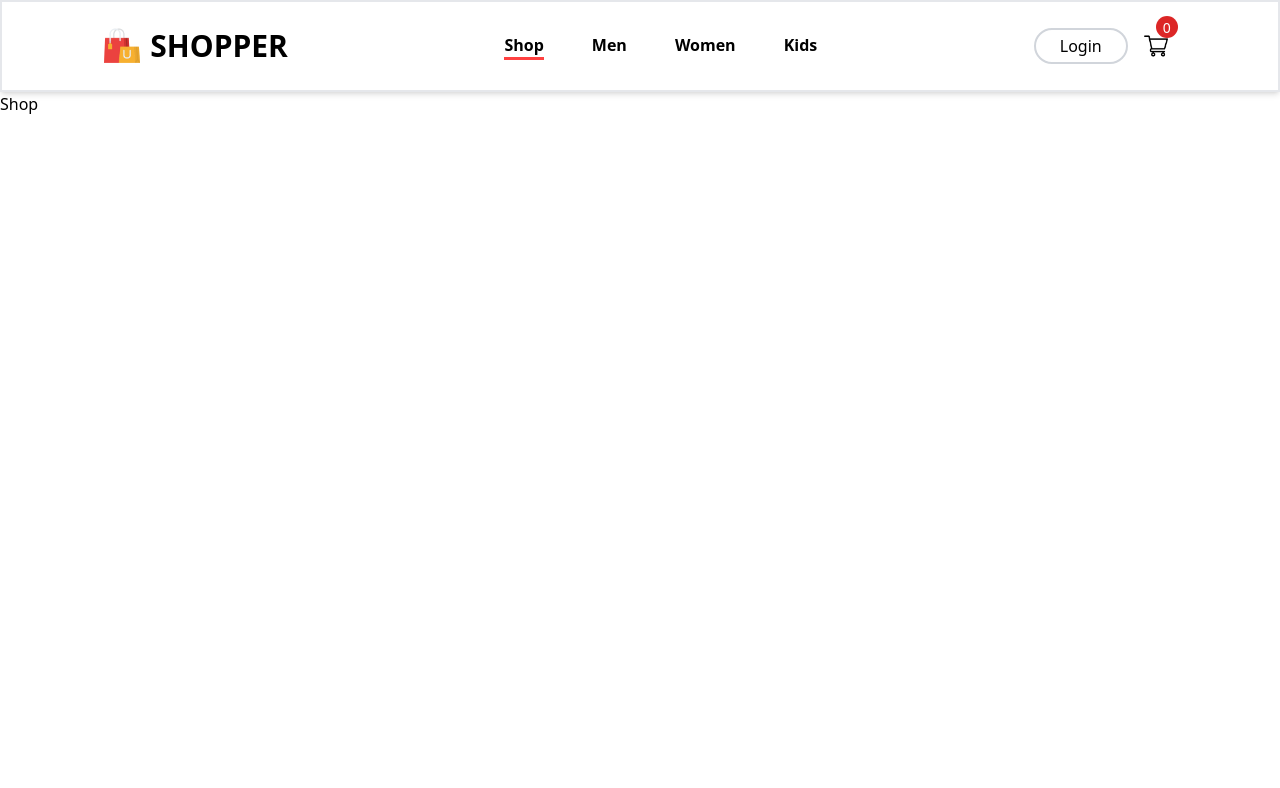
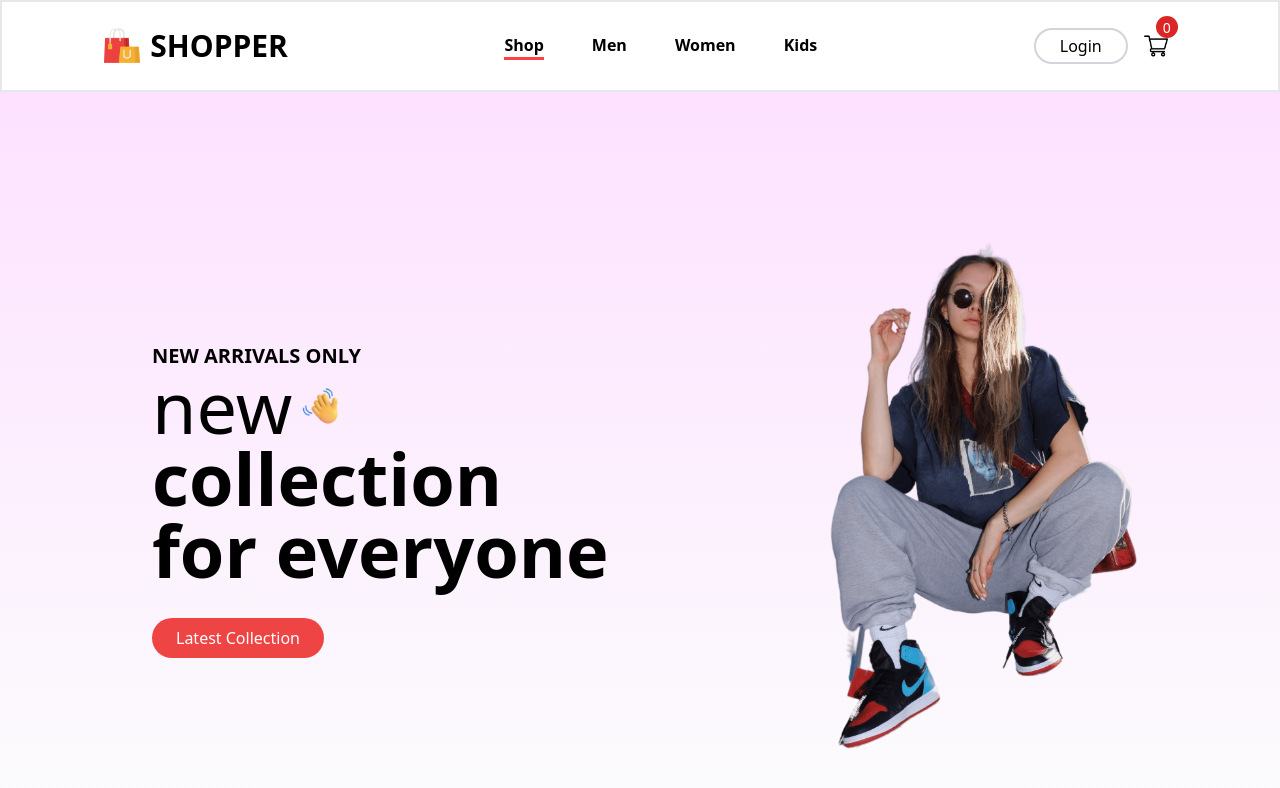
Before and after one commit to chowankumar/Ecommerce-Store-MERN, a React (Create React App) app in the folder frontend/: page / in a window 1280 px wide. Shown: the top 788 px of the page. Built offline with nearby package versions, Linux system fonts and the light colour scheme.

Commit message:
hero section complete

```diff
--- /dev/null
+++ b/frontend/src/Components/Hero/Hero.jsx
@@ -0,0 +1,30 @@
+import React from 'react'
+import arrow_icon from "../Assets/arrow.png";
+import hand_icon from "../Assets/hand_icon.png"
+import hero_image from "../Assets/hero_image.png"
+const Hero = () => {
+  return (
+  <div className='flex flex-col h-screen bg-gradient-to-b from-[#fde1ff] to-[#e1ffea22] lg:flex-row'>
+
+      <div id='hero-left' className='flex flex-col items-center justify-center text-center  p-10 lg:w-[50%] lg:items-start lg:ml-28' >
+
+           <p className='font-semibold text-xl hidden md:block mt-4'>NEW ARRIVALS ONLY</p>
+           <p className='flex gap-2 items-center text-6xl  font-medium justify-center lg:text-7xl'>new <img src={hand_icon} alt="" className='w-10' /></p>
+           <p className='text-6xl font-semibold lg:text-7xl'>collection</p>
+           <p className='text-6xl font-semibold lg:text-7xl'>for everyone</p>
+           <button className='bg-red-500 rounded-full text-white px-6 py-2 mt-8' >Latest Collection</button>
+
+      </div>
+
+
+      <div id='hero-right' className='flex items-center justify-center lg:w-[50%]'>
+
+        <img src={hero_image} alt="" className='w-[400px]' />
+
+      </div>
+
+    </div>
+  )
+}
+
+export default Hero
--- a/frontend/src/Pages/Shop.jsx
+++ b/frontend/src/Pages/Shop.jsx
@@ -1,8 +1,11 @@
 import React from 'react'
+import Hero from '../Components/Hero/Hero'
 
 const Shop = () => {
   return (
-    <div>Shop</div>
+    <div>
+      <Hero/>
+    </div>
   )
 }
 
```
